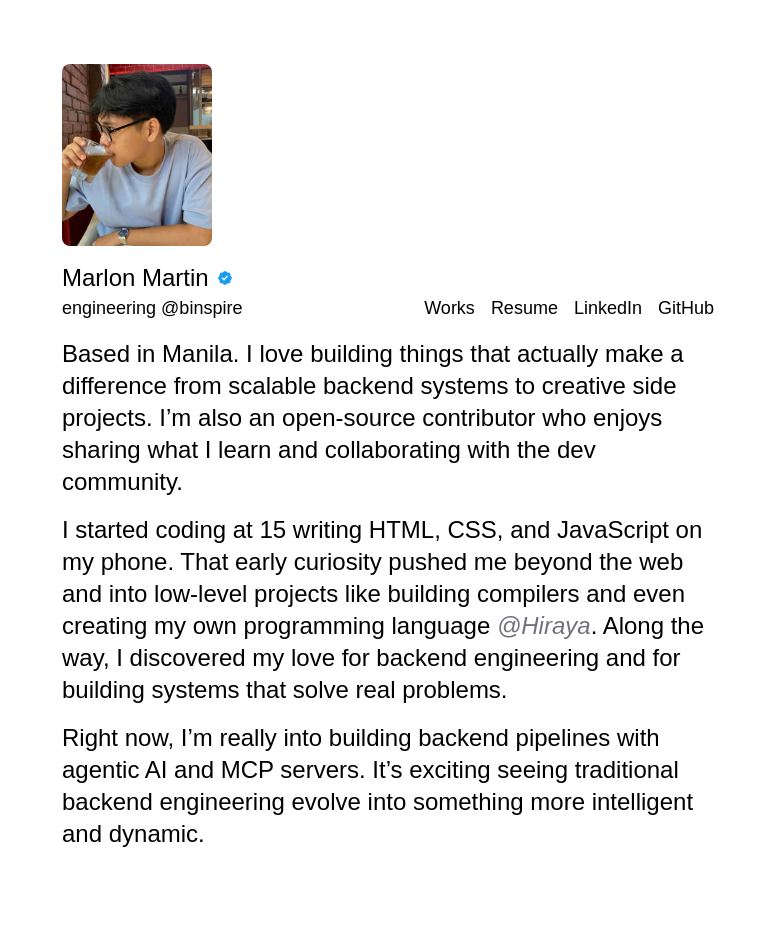
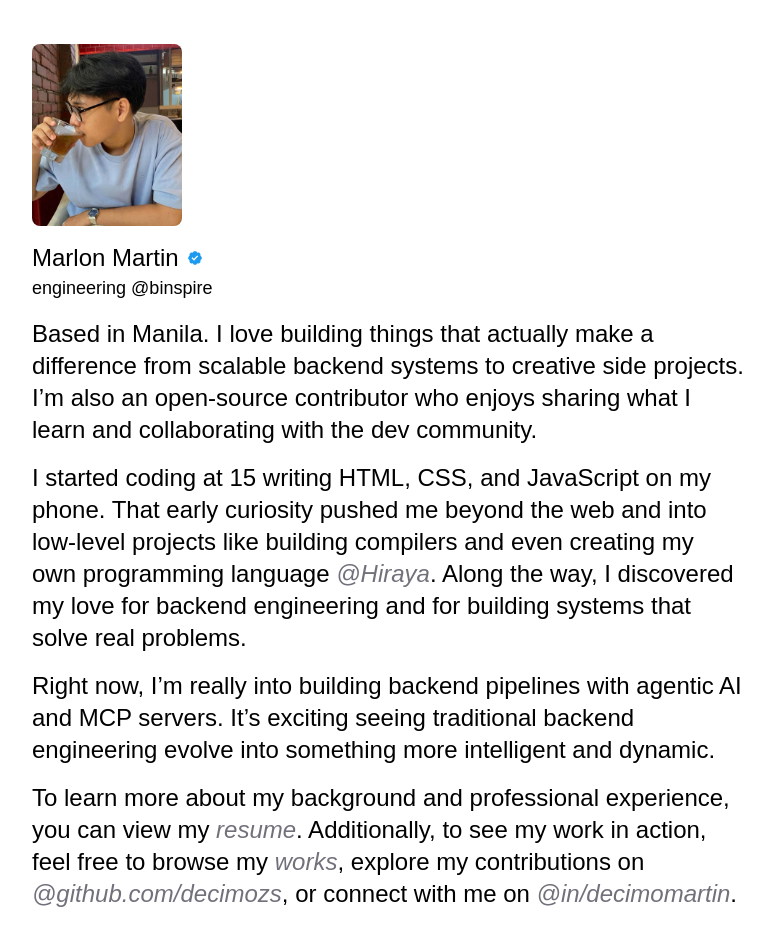
Before and after one commit to decimozs/portfolio, a Next.js app: page / in a window 1280 px wide. Shown: the top 946 px of the page, without its empty margins (252-1025 px from the left). Before the commit the page ends 874 px from the top, so only its background shows below. Built offline with nearby package versions, Linux system fonts and the light colour scheme; a web font is replaced by a local one.

Commit message:
chore: refactor some styles and added more details about

```diff
--- a/src/app/layout.tsx
+++ b/src/app/layout.tsx
@@ -15,7 +15,7 @@ export default function RootLayout({
   return (
     <html lang="en" className="h-full">
       <body className={`antialiased bg-white text-black`}>
-        <main className="p-6 text-2xl flex flex-col justify-between lg:w-[700px] lg:mx-auto">
+        <main className="p-6 text-2xl flex flex-col justify-between lg:w-[760px] lg:mx-auto">
           <Header />
           {children}
         </main>
--- a/src/app/page.tsx
+++ b/src/app/page.tsx
@@ -25,35 +25,55 @@ export default function App() {
       <p>
         {`Right now, I’m really into building backend pipelines with agentic AI and MCP servers. It’s exciting seeing traditional backend engineering evolve into something more intelligent and dynamic.`}
       </p>
-      <div className="flex flex-col gap-2 mt-4 lg:hidden">
-        <Link href="/works" className="underline w-fit">
-          Works
-        </Link>
+      <p className="my-4">
+        To learn more about my background and professional experience, you can
+        view my{" "}
+        <span>
           <Link
             href="/resume.pdf"
+            className="italic text-muted-foreground hover:text-black hover:underline"
             target="_blank"
             referrerPolicy="no-referrer"
-          className="underline w-fit"
           >
-          Resume
+            resume
           </Link>
+        </span>
+        . Additionally, to see my work in action, feel free to browse my{" "}
+        <span>
+          {" "}
+          <Link
+            href="/works"
+            className="italic text-muted-foreground hover:text-black hover:underline"
+          >
+            works
+          </Link>
+        </span>
+        , explore my contributions on{" "}
+        <span>
+          {" "}
+          <Link
+            href="https://github.com/decimozs"
+            className="italic text-muted-foreground hover:text-black hover:underline"
+            target="_blank"
+            referrerPolicy="no-referrer"
+          >
+            @github.com/decimozs
+          </Link>
+        </span>
+        , or connect with me on
+        <span>
+          {" "}
           <Link
             href="https://www.linkedin.com/in/decimomartin/"
+            className="italic text-muted-foreground hover:text-black hover:underline"
             target="_blank"
             referrerPolicy="no-referrer"
-          className="underline w-fit"
           >
-          LinkedIn
+            @in/decimomartin
           </Link>
-        <Link
-          href="https://github.com/decimozs"
-          target="_blank"
-          referrerPolicy="no-referrer"
-          className="underline w-fit"
-        >
-          GitHub
-        </Link>
-      </div>
+        </span>
+        .
+      </p>
     </>
   );
 }
--- a/src/components/header.tsx
+++ b/src/components/header.tsx
@@ -8,7 +8,7 @@ export default function Header() {
   const pathname = usePathname();
 
   return (
-    <div className={`select-none mb-4 ${pathname === "/" && "lg:mt-[5vh]"}`}>
+    <div className={`select-none mb-4 ${pathname === "/" && "lg:mt-[2.5vh]"}`}>
       {pathname === "/" && (
         <div>
           <Image
@@ -51,37 +51,6 @@ export default function Header() {
         ) : (
           <p className="text-lg">{`Projects I’ve worked on`}</p>
         )}
-        {pathname === "/" && (
-          <div className="hidden text-lg lg:flex lg:flex-row lg:gap-4">
-            <Link href="/works" className="hover:underline w-fit">
-              Works
-            </Link>
-            <Link
-              href="/resume.pdf"
-              target="_blank"
-              referrerPolicy="no-referrer"
-              className="hover:underline w-fit"
-            >
-              Resume
-            </Link>
-            <Link
-              href="https://www.linkedin.com/in/decimomartin/"
-              target="_blank"
-              referrerPolicy="no-referrer"
-              className="hover:underline w-fit"
-            >
-              LinkedIn
-            </Link>
-            <Link
-              href="https://github.com/decimozs"
-              target="_blank"
-              referrerPolicy="no-referrer"
-              className="hover:underline w-fit"
-            >
-              GitHub
-            </Link>
-          </div>
-        )}
       </div>
     </div>
   );
```
Lines whose indentation alone changed are shown as unchanged.
